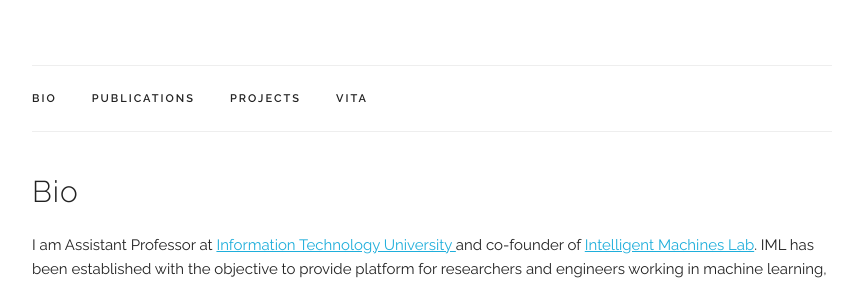
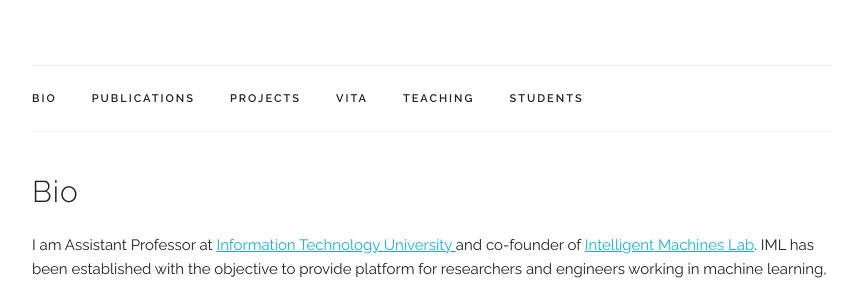
Before and after one commit to mohsenali/mohsenali.github.io, a Jekyll site: the page built from index.html, in a window 1280 px wide and 900 px high. Shown: the part 257-541 px from the top of the window, without its empty margins (208-1071 px from the left). Built offline with Jekyll 4.4.1, drawn with Linux system fonts in a browser that asks for light colours; some web fonts are replaced.

```diff
--- a/_layouts/default.html
+++ b/_layouts/default.html
@@ -100,6 +100,9 @@
           <li class="navbar-item"><a class="navbar-link" href={{ "/index.html#publications" | prepend: site.baseurl }}>Publications</a></li>
           <li class="navbar-item"><a class="navbar-link" href={{ "/index.html#projects" | prepend: site.baseurl }}>Projects</a></li>
           <li class="navbar-item"><a class="navbar-link" href={{ "/index.html#resume" | prepend: site.baseurl }}>Vita</a></li>
+		  <li class="navbar-item"><a class="navbar-link" href={{ "/index.html#resume" | prepend: site.baseurl }}>Teaching</a></li>
+		  <li class="navbar-item"><a class="navbar-link" href={{ "/index.html#resume" | prepend: site.baseurl }}>Students</a></li>
+
         </ul>
       </div>
     </nav>
```
